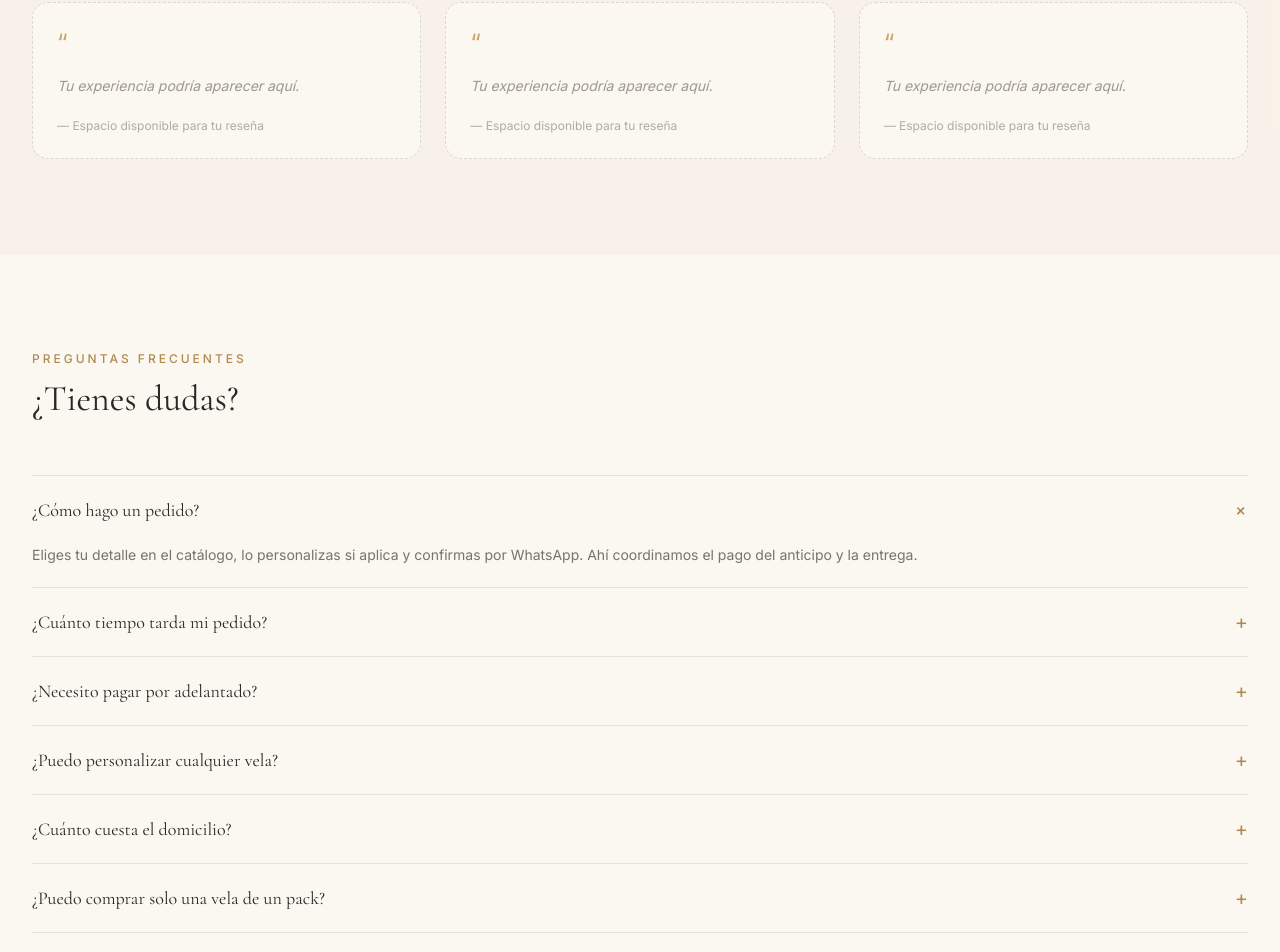
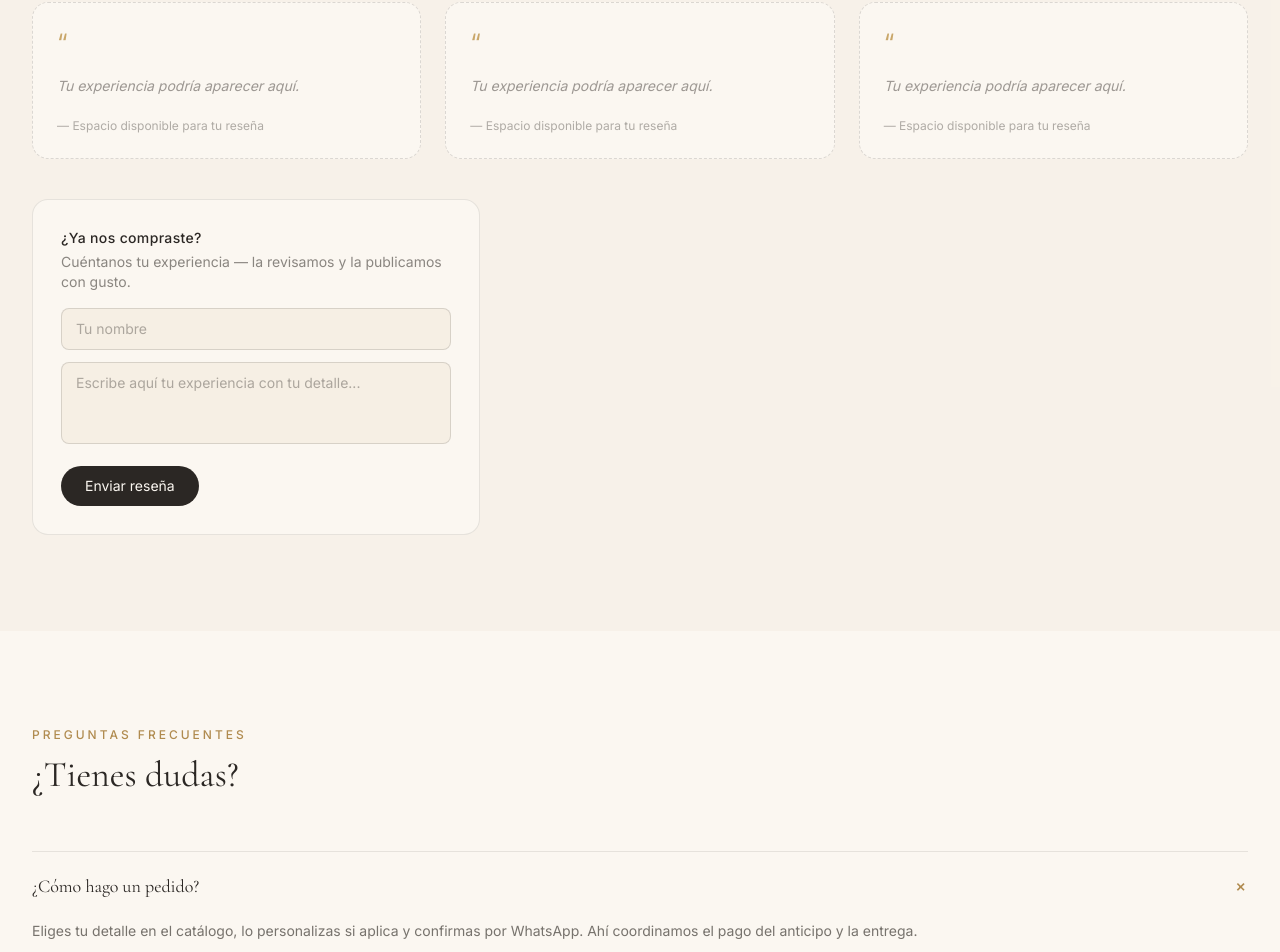
Before and after one commit to dany286-ri/luz-de-detalles-vela, a React (Vite) app: page / in a window 1280 px wide. Shown: the part 6980-7932 px from the top of the page. Built offline with nearby package versions, Linux system fonts and the light colour scheme; the HTML template or start-up script is replaced by a standard one.

Commit message:
Agregar formulario para que clientas dejen reseñas (moderadas antes de publicar)

```diff
--- a/index.html
+++ b/index.html
@@ -25,5 +25,17 @@
   <body class="bg-cream text-ink">
     <div id="root"></div>
     <script type="module" src="/src/main.tsx"></script>
+
+    <!--
+      Formulario oculto SOLO para que Netlify Forms lo detecte durante el build
+      (Netlify escanea el HTML estático, no lo que React renderiza en el navegador).
+      El formulario real y visible está en src/components/ReviewForm.tsx y envía
+      los datos a este mismo formulario por su "name".
+    -->
+    <form name="resenas" data-netlify="true" data-netlify-honeypot="bot-field" hidden>
+      <input type="text" name="nombre" />
+      <textarea name="resena"></textarea>
+      <input type="text" name="bot-field" />
+    </form>
   </body>
 </html>
--- /dev/null
+++ b/src/components/ReviewForm.tsx
@@ -0,0 +1,103 @@
+import React, { useState } from "react";
+
+type Status = "idle" | "sending" | "sent" | "error";
+
+/** Codifica un objeto como application/x-www-form-urlencoded (formato que espera Netlify Forms). */
+function encode(data: Record<string, string>): string {
+  return Object.keys(data)
+    .map((key) => `${encodeURIComponent(key)}=${encodeURIComponent(data[key])}`)
+    .join("&");
+}
+
+/**
+ * Formulario para que las clientas dejen su reseña.
+ * Se envía a Netlify Forms (sin backend propio): las reseñas NO se publican
+ * solas, llegan al panel de Netlify (y por correo, si activas notificaciones)
+ * para que Dany las revise y las agregue a src/data/testimonials.ts.
+ */
+export default function ReviewForm() {
+  const [nombre, setNombre] = useState("");
+  const [resena, setResena] = useState("");
+  const [status, setStatus] = useState<Status>("idle");
+
+  const handleSubmit = async (e: React.FormEvent) => {
+    e.preventDefault();
+    if (!nombre.trim() || !resena.trim()) return;
+
+    setStatus("sending");
+    try {
+      await fetch("/", {
+        method: "POST",
+        headers: { "Content-Type": "application/x-www-form-urlencoded" },
+        body: encode({ "form-name": "resenas", nombre, resena, "bot-field": "" }),
+      });
+      setStatus("sent");
+      setNombre("");
+      setResena("");
+    } catch {
+      setStatus("error");
+    }
+  };
+
+  if (status === "sent") {
+    return (
+      <div className="bg-cream border border-gold/30 rounded-2xl p-6 text-center">
+        <p className="text-ink font-medium">¡Gracias por tu reseña! 💛</p>
+        <p className="text-sm text-charcoal/70 mt-1">
+          La vamos a revisar y muy pronto la vas a ver publicada aquí.
+        </p>
+      </div>
+    );
+  }
+
+  return (
+    <form
+      onSubmit={handleSubmit}
+      name="resenas"
+      data-netlify="true"
+      data-netlify-honeypot="bot-field"
+      className="bg-cream border border-ink/10 rounded-2xl p-6 md:p-7"
+    >
+      <p className="text-sm font-medium text-ink tracking-wide mb-1">¿Ya nos compraste?</p>
+      <p className="text-sm text-charcoal/60 mb-4">
+        Cuéntanos tu experiencia — la revisamos y la publicamos con gusto.
+      </p>
+
+      {/* Campo trampa para bots, invisible para personas */}
+      <input type="text" name="bot-field" tabIndex={-1} autoComplete="off" style={{ display: "none" }} />
+
+      <div className="space-y-3">
+        <input
+          type="text"
+          required
+          placeholder="Tu nombre"
+          value={nombre}
+          onChange={(e) => setNombre(e.target.value)}
+          className="w-full rounded-lg border border-ink/15 bg-ivory px-3.5 py-2.5 text-sm text-ink placeholder:text-charcoal/40 focus:outline-none focus:border-gold transition-colors"
+        />
+        <textarea
+          required
+          rows={3}
+          placeholder="Escribe aquí tu experiencia con tu detalle..."
+          value={resena}
+          onChange={(e) => setResena(e.target.value)}
+          className="w-full rounded-lg border border-ink/15 bg-ivory px-3.5 py-2.5 text-sm text-ink placeholder:text-charcoal/40 focus:outline-none focus:border-gold transition-colors resize-none"
+        />
+      </div>
+
+      {status === "error" && (
+        <p className="text-xs text-red-700/80 mt-2">
+          No pudimos enviar tu reseña. Intenta de nuevo o escríbenos por WhatsApp.
+        </p>
+      )}
+
+      <button
+        type="submit"
+        disabled={status === "sending"}
+        className="mt-4 bg-ink text-cream px-6 py-2.5 rounded-full text-sm hover:bg-charcoal transition-colors duration-200 disabled:opacity-60"
+      >
+        {status === "sending" ? "Enviando..." : "Enviar reseña"}
+      </button>
+    </form>
+  );
+}
--- a/src/components/Testimonials.tsx
+++ b/src/components/Testimonials.tsx
@@ -1,6 +1,7 @@
 import React from "react";
 import Reveal from "./Reveal";
 import { TESTIMONIALS } from "../data/testimonials";
+import ReviewForm from "./ReviewForm";
 
 /**
  * Sección de testimonios con placeholders honestos.
@@ -47,6 +48,10 @@ export default function Testimonials() {
             </Reveal>
           ))}
         </div>
+
+        <Reveal className="max-w-md mt-8 md:mt-10" delay={(TESTIMONIALS.length + placeholderCount) * 90}>
+          <ReviewForm />
+        </Reveal>
       </div>
     </section>
   );
```
